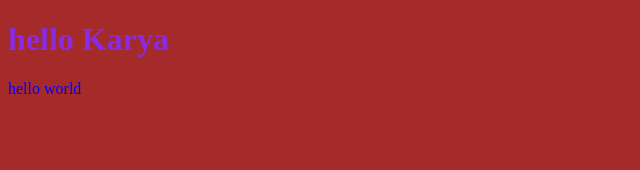
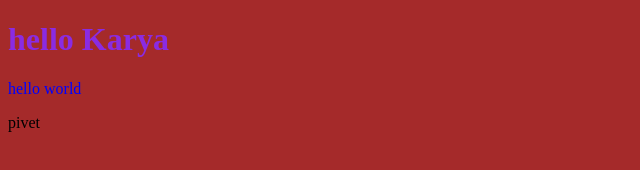
Before and after one commit to CaraLinter/test, a plain HTML site: page index.html in a window 1280 px wide. Shown: the full height of the page, 0-640 px from the left. Drawn offline with Linux system fonts and the light colour scheme.

Commit message:
docs: update gh-pages

```diff
--- a/index.html
+++ b/index.html
@@ -10,6 +10,6 @@
 <body>
   <h1>hello Karya</h1>
   <p>hello world</p>
-
+pivet
 </body>
 </html>
```
